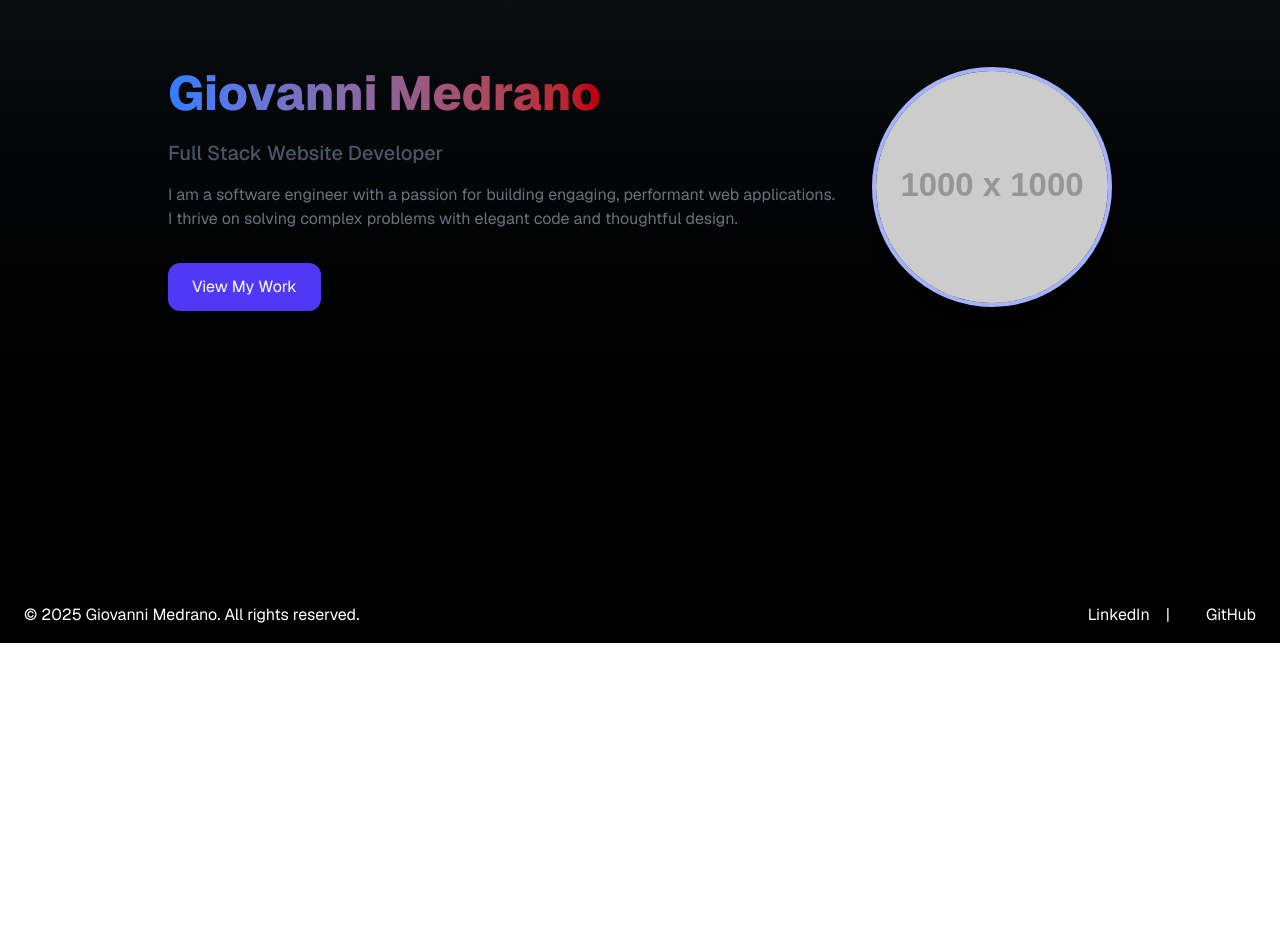
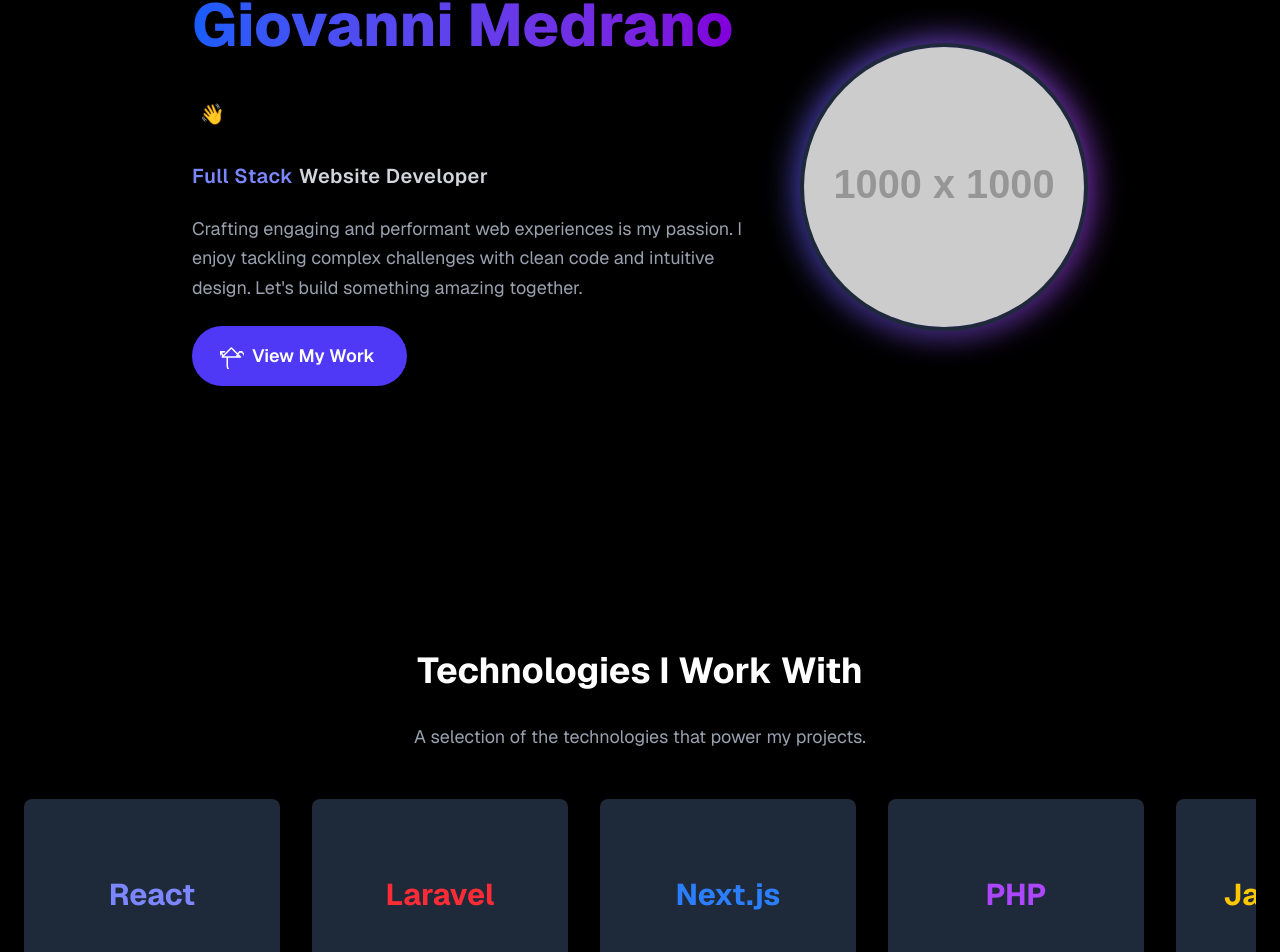
Before and after one commit to TechnicallyGio/GM-Portfolio, a Next.js app: page / in a window 1280 px wide. Shown: the part 213-1165 px from the top of the page. Before the commit the page ends 856 px from the top, so only its background shows below. Built offline with nearby package versions, Linux system fonts and the light colour scheme; some icons are missing.

Commit message:
Update page.tsx

```diff
--- a/src/app/page.tsx
+++ b/src/app/page.tsx
@@ -2,45 +2,201 @@ import Image from "next/image";
 
 export default async function Home() {
   return (
-    <header className="flex min-h-screen flex-col-reverse items-center justify-center gap-8 px-6 py-12 md:flex-row md:px-20">
+    <>
+      <header className="relative flex min-h-screen flex-col-reverse items-center justify-center gap-12 overflow-hidden bg-black px-6 py-16 md:flex-row md:px-20 lg:px-32 xl:px-48">
+        {/* Animated Background Circles */}
+        <div className="absolute inset-0 -z-10 overflow-hidden">
+          <div
+            className="absolute animate-pulse rounded-full bg-blue-400 opacity-20 blur-xl"
+            style={{ top: "10%", left: "10%", width: "150px", height: "150px" }}
+          ></div>
+          <div
+            className="absolute animate-pulse rounded-full bg-purple-500 opacity-30 blur-2xl delay-1000"
+            style={{
+              top: "70%",
+              right: "20%",
+              width: "200px",
+              height: "200px",
+            }}
+          ></div>
+          <div
+            className="absolute animate-pulse rounded-full bg-indigo-600 opacity-25 blur-xl delay-500"
+            style={{
+              bottom: "5%",
+              left: "40%",
+              width: "100px",
+              height: "100px",
+            }}
+          ></div>
+        </div>
+
         {/* Text Content */}
-      <div className="animate-fade-in max-w-2xl space-y-4 text-center md:text-left">
-        <h1 className="text-4xl leading-tight font-extrabold text-gray-800 drop-shadow-md md:text-5xl">
-          {/*  Hello, I&apos;m */}
-          <span className="bg-gradient-to-r from-blue-500 to-red-700 bg-clip-text text-transparent">
+        <div className="animate-fade-in relative z-10 max-w-2xl space-y-6 text-center text-white md:text-left">
+          <h1 className="text-5xl leading-tight font-extrabold drop-shadow-md md:text-6xl">
+            {/* Hello, I&apos;m */}
+            <span className="bg-gradient-to-r from-blue-600 to-purple-700 bg-clip-text text-transparent">
               Giovanni Medrano
             </span>
+            <span
+              className="ml-2 animate-bounce text-xl font-semibold text-gray-400"
+              aria-label="waving hand"
+            >
+              👋
+            </span>
           </h1>
-        <p className="text-xl font-medium text-gray-600">
-          Full Stack Website Developer
+          <p className="text-xl font-semibold tracking-wide text-gray-300">
+            <span className="text-indigo-400">Full Stack</span> Website
+            Developer
           </p>
-        <p className="text-md text-gray-500">
-          I am a software engineer with a passion for building engaging,
-          performant web applications. I thrive on solving complex problems with
-          elegant code and thoughtful design.
+          <p className="text-lg leading-relaxed text-gray-400">
+            Crafting engaging and performant web experiences is my passion. I
+            enjoy tackling complex challenges with clean code and intuitive
+            design. Let's build something amazing together.
           </p>
-        <div className="pt-4">
+          <div className="mt-6">
             <a
-            href="#projects"
-            className="inline-block rounded-xl bg-indigo-600 px-6 py-3 text-white shadow-md transition duration-300 hover:bg-indigo-700"
+              href="#work"
+              className="inline-block transform rounded-full bg-indigo-600 px-8 py-4 text-lg font-semibold text-white shadow-lg transition duration-300 ease-in-out hover:scale-105 hover:bg-indigo-700"
             >
+              <svg
+                xmlns="http://www.w3.org/2000/svg"
+                fill="none"
+                viewBox="0 0 24 24"
+                strokeWidth={1.5}
+                stroke="currentColor"
+                className="mr-2 -ml-1 inline-block h-6 w-6"
+              >
+                <path
+                  strokeLinecap="round"
+                  strokeLinejoin="round"
+                  d="M2.25 12l8.954-8.955c.05-.052.2-.052.25-.001l8.955 8.955m-17.488 0h17.49m-17.488 0a5.25 5.25 0 00-5.25-5.25H4.5a5.25 5.25 0 00-5.25 5.25m17.488 0a5.25 5.25 0 015.25-5.25H19.5a5.25 5.25 0 015.25 5.25m-17.488 0v8.955a5.25 5.25 0 005.25 5.25H19.5a5.25 0 005.25-5.25V12"
+                />
+              </svg>
               View My Work
             </a>
           </div>
         </div>
 
         {/* Profile Image */}
-      <div className="flex-shrink-0">
-        <div className="animate-fade-in-up relative h-40 w-40 overflow-hidden rounded-full border-4 border-indigo-300 shadow-lg md:h-60 md:w-60">
+        <div className="group relative z-10 flex-shrink-0">
+          <div
+            className="animate-gradient absolute -inset-1 rounded-full bg-gradient-to-r from-indigo-500 via-purple-500 to-pink-500 opacity-75 blur-lg"
+            style={{
+              zIndex: -1,
+              backgroundSize: "200% 200%",
+              animation: "gradient 5s ease-in-out infinite",
+            }}
+          ></div>
+          <div className="animate-fade-in-up relative h-48 w-48 overflow-hidden rounded-full border-4 border-gray-800 shadow-xl transition duration-300 ease-in-out group-hover:scale-105 md:h-72 md:w-72">
             <Image
               src="https://placehold.co/1000x1000?text=Hello+World"
               alt="Giovanni Medrano"
               width={1000}
               height={1000}
-            className="h-full w-full object-cover"
+              className="h-full w-full object-cover transition duration-300 ease-in-out group-hover:brightness-110"
             />
           </div>
         </div>
       </header>
+      <section
+        id="technologies"
+        className="snap-start snap-always bg-black py-16"
+      >
+        <div className="container mx-auto px-6">
+          <h2 className="mb-8 text-center text-3xl font-bold text-white md:text-4xl">
+            Technologies I Work With
+          </h2>
+          <p className="mb-12 text-center text-lg text-gray-400">
+            A selection of the technologies that power my projects.
+          </p>
+
+          {/* Technologies Carousel */}
+          <div className="snap-x overflow-x-auto scroll-smooth">
+            <div className="flex w-max gap-8 px-4 md:px-0">
+              {/* Technology Item - React */}
+              <div className="flex h-48 w-64 snap-center items-center justify-center rounded-lg bg-gray-800 p-6 shadow-md">
+                <span className="text-3xl font-bold text-indigo-400">
+                  React
+                </span>
+              </div>
+
+              {/* Technology Item - Laravel */}
+              <div className="flex h-48 w-64 snap-center items-center justify-center rounded-lg bg-gray-800 p-6 shadow-md">
+                <span className="text-3xl font-bold text-red-500">Laravel</span>
+              </div>
+
+              {/* Technology Item - Next.js */}
+              <div className="flex h-48 w-64 snap-center items-center justify-center rounded-lg bg-gray-800 p-6 shadow-md">
+                <span className="text-3xl font-bold text-blue-500">
+                  Next.js
+                </span>
+              </div>
+
+              {/* Technology Item - PHP */}
+              <div className="flex h-48 w-64 snap-center items-center justify-center rounded-lg bg-gray-800 p-6 shadow-md">
+                <span className="text-3xl font-bold text-purple-500">PHP</span>
+              </div>
+
+              {/* Technology Item - JavaScript */}
+              <div className="flex h-48 w-64 snap-center items-center justify-center rounded-lg bg-gray-800 p-6 shadow-md">
+                <span className="text-3xl font-bold text-yellow-400">
+                  JavaScript
+                </span>
+              </div>
+
+              {/* Technology Item - HTML */}
+              <div className="flex h-48 w-64 snap-center items-center justify-center rounded-lg bg-gray-800 p-6 shadow-md">
+                <span className="text-3xl font-bold text-orange-500">HTML</span>
+              </div>
+
+              {/* Technology Item - Python */}
+              <div className="flex h-48 w-64 snap-center items-center justify-center rounded-lg bg-gray-800 p-6 shadow-md">
+                <span className="text-3xl font-bold text-green-500">
+                  Python
+                </span>
+              </div>
+
+              {/* Technology Item - TypeScript */}
+              <div className="flex h-48 w-64 snap-center items-center justify-center rounded-lg bg-gray-800 p-6 shadow-md">
+                <span className="text-3xl font-bold text-blue-300">
+                  TypeScript
+                </span>
+              </div>
+
+              {/* Technology Item - MongoDB */}
+              <div className="flex h-48 w-64 snap-center items-center justify-center rounded-lg bg-gray-800 p-6 shadow-md">
+                <span className="text-xl font-bold text-green-600">
+                  MongoDB
+                </span>
+              </div>
+
+              {/* Technology Item - MySQL */}
+              <div className="flex h-48 w-64 snap-center items-center justify-center rounded-lg bg-gray-800 p-6 shadow-md">
+                <span className="text-xl font-bold text-blue-600">MySQL</span>
+              </div>
+
+              {/* Technology Item - Digital Ocean */}
+              <div className="flex h-48 w-64 snap-center items-center justify-center rounded-lg bg-gray-800 p-6 shadow-md">
+                <span className="text-center text-sm font-bold text-blue-400">
+                  Digital Ocean
+                </span>
+              </div>
+
+              {/* Technology Item - AWS */}
+              <div className="flex h-48 w-64 snap-center items-center justify-center rounded-lg bg-gray-800 p-6 shadow-md">
+                <span className="text-xl font-bold text-orange-400">AWS</span>
+              </div>
+
+              {/* Technology Item - Google Cloud */}
+              <div className="flex h-48 w-64 snap-center items-center justify-center rounded-lg bg-gray-800 p-6 shadow-md">
+                <span className="text-center text-sm font-bold text-blue-600">
+                  Google Cloud
+                </span>
+              </div>
+            </div>
+          </div>
+        </div>
+      </section>
+    </>
   );
 }
```
Lines whose indentation alone changed are shown as unchanged.
